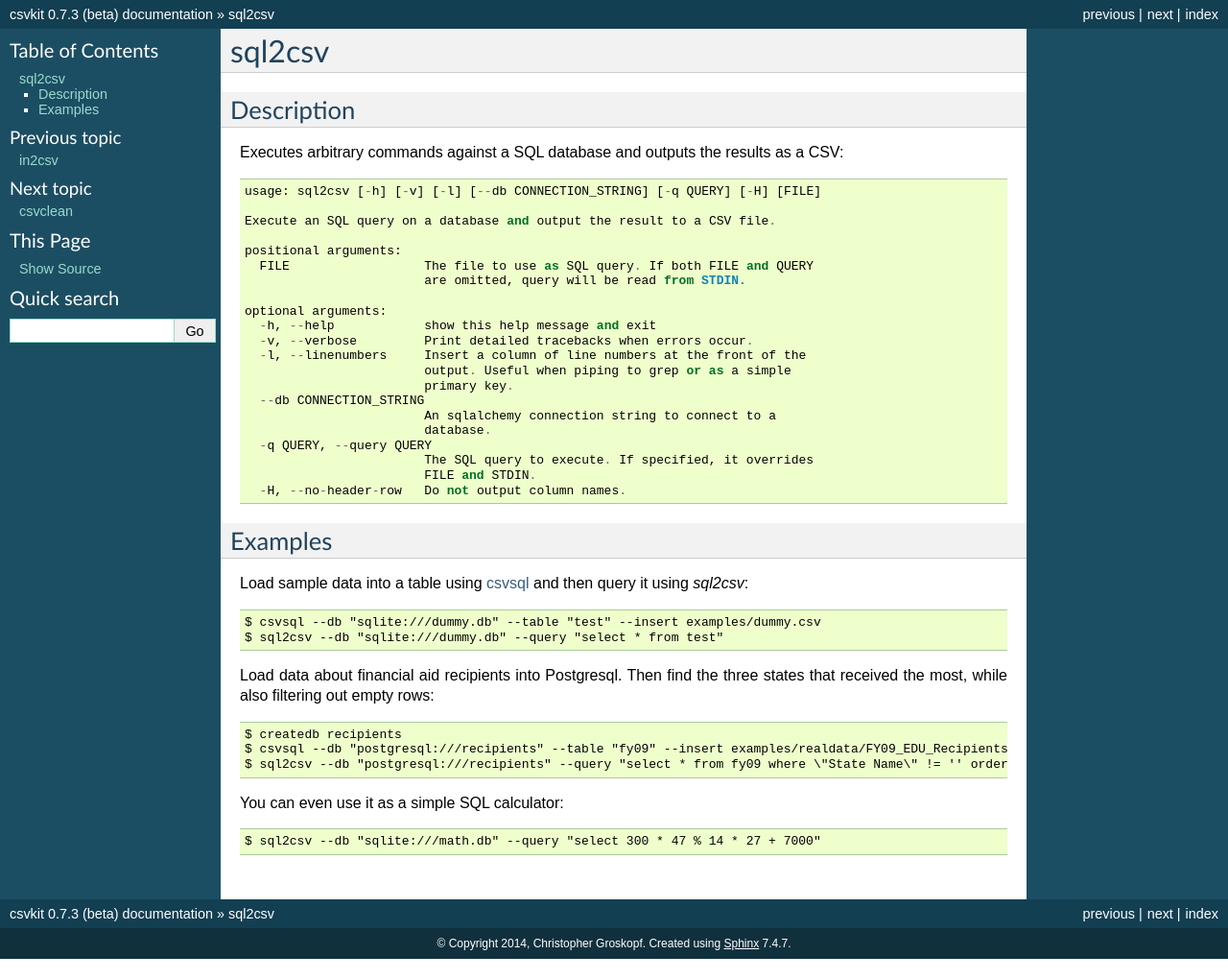
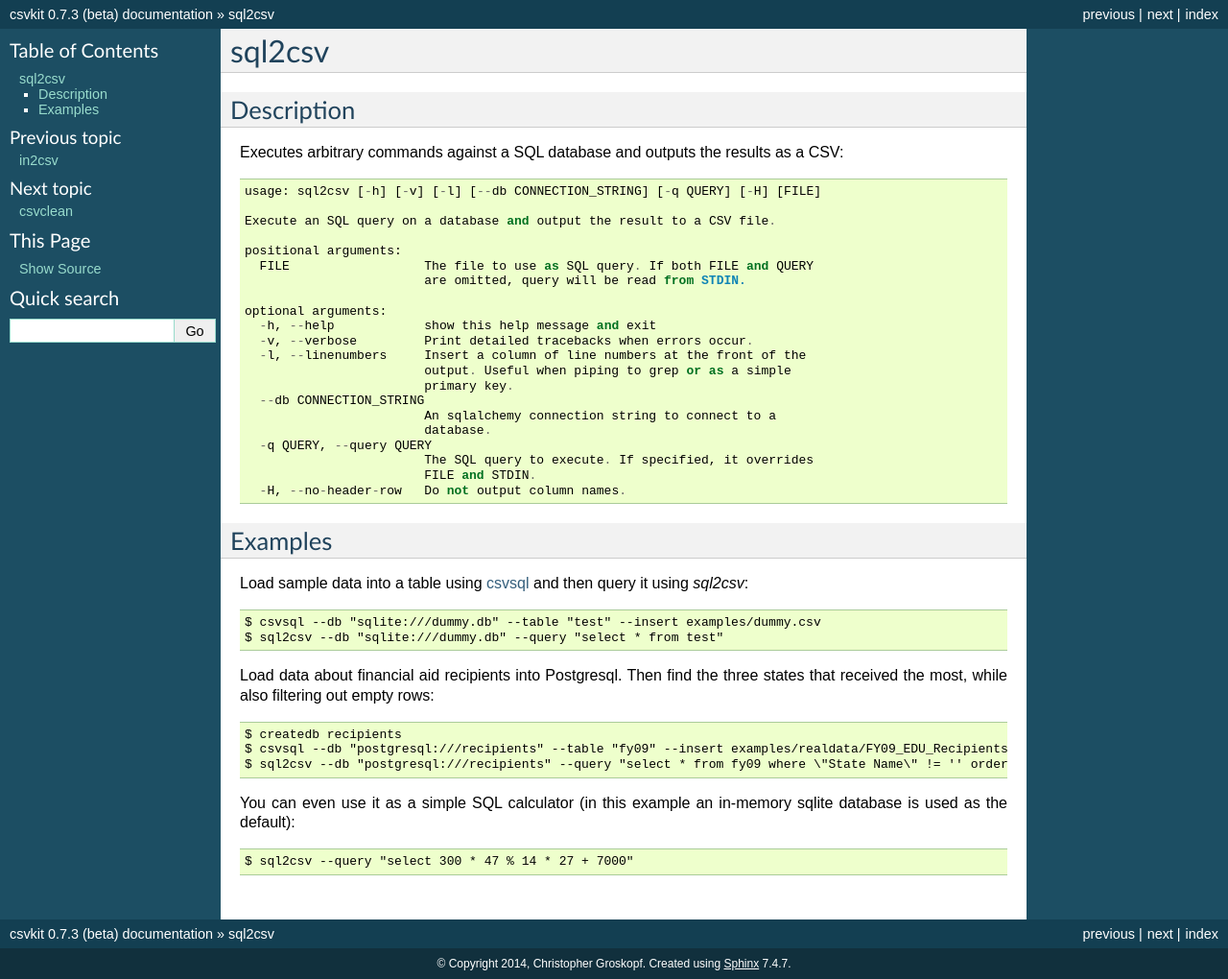
Before and after one commit to wireservice/csvkit, a Sphinx documentation site: the page built from docs/scripts/sql2csv.rst, in a window 1280 px wide. Shown: the whole page at 96% size. Built offline with Sphinx 7.4.7, drawn with Linux system fonts in a browser that asks for light colours; before the commit the page ends 999 px from its top, so only the background shows below that.

Commit message:
Clarify sql2csv calculator example.

```diff
--- a/docs/scripts/sql2csv.rst
+++ b/docs/scripts/sql2csv.rst
@@ -43,6 +43,6 @@
     $ csvsql --db "postgresql:///recipients" --table "fy09" --insert examples/realdata/FY09_EDU_Recipients_by_State.csv
     $ sql2csv --db "postgresql:///recipients" --query "select * from fy09 where \"State Name\" != '' order by fy09.\"TOTAL\" limit 3"
 
-You can even use it as a simple SQL calculator::
+You can even use it as a simple SQL calculator (in this example an in-memory sqlite database is used as the default)::
 
-    $ sql2csv --db "sqlite:///math.db" --query "select 300 * 47 % 14 * 27 + 7000"
+    $ sql2csv --query "select 300 * 47 % 14 * 27 + 7000"
```
